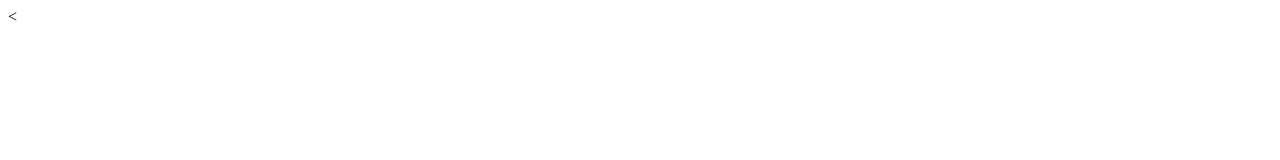
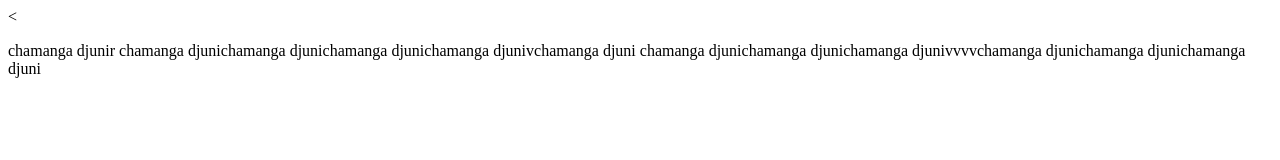
Before and after one commit to UmoyoPrintex/crap-portifoli, a plain HTML site: page index.html in a window 1280 px wide. Drawn offline with Linux system fonts and the light colour scheme.

Commit message:
added index-html

```diff
--- a/index.html
+++ b/index.html
@@ -5,6 +5,7 @@
     <title>crap-portifolio</title>
   </head>
   <body>
-
+<p>chamanga djunir chamanga djunichamanga djunichamanga djunichamanga djunivchamanga djuni
+chamanga djunichamanga djunichamanga djunivvvvchamanga djunichamanga djunichamanga djuni</p>
   </body>
 </html>
```
